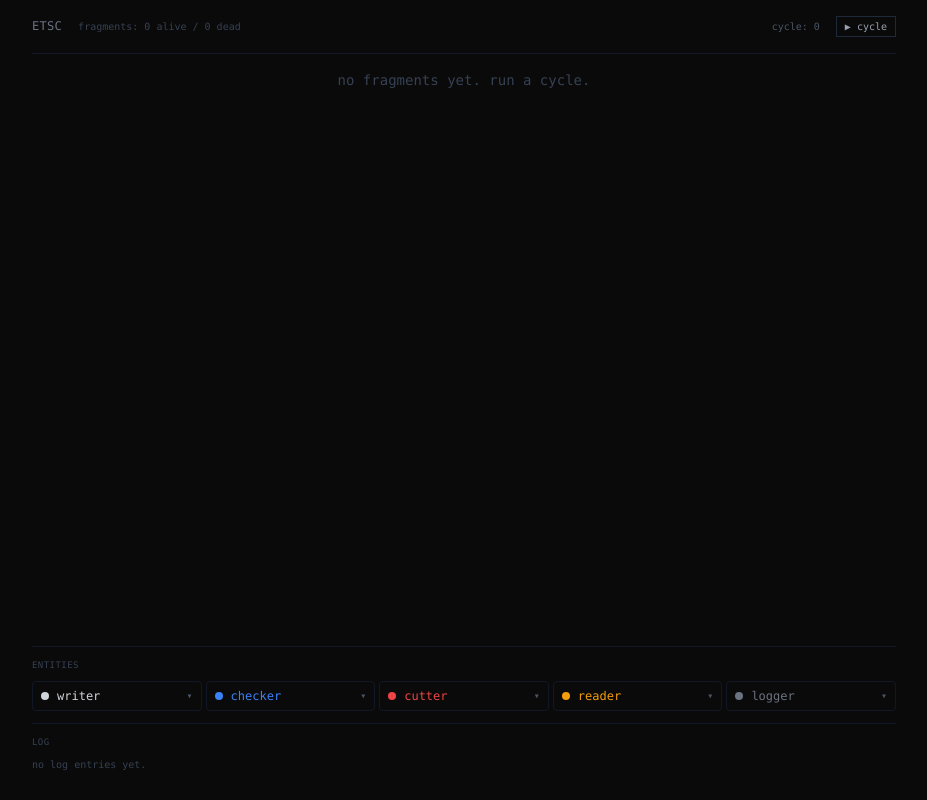
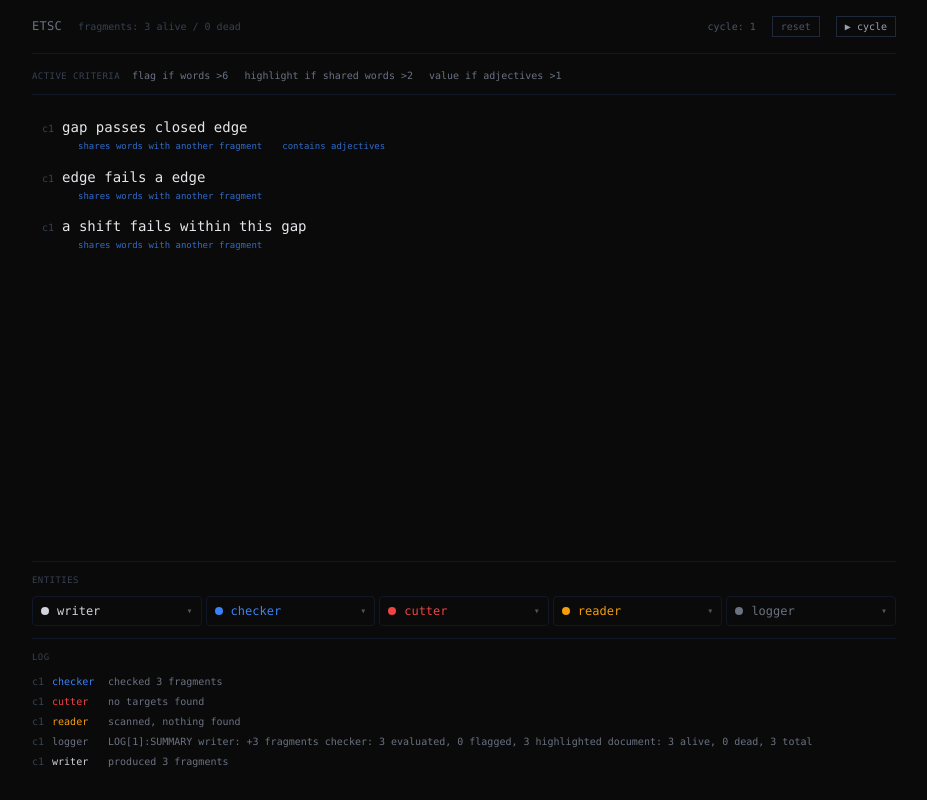
Before and after one commit to keremozan/shifting-criteria, a Next.js app: page / in a window 1280 px wide. Shown: the whole page, without its empty margins (176-1103 px from the left). Built offline with nearby package versions, Linux system fonts and the light colour scheme.

Commit message:
feat: reset button, readable marks and criteria display

```diff
--- a/data/state.json
+++ b/data/state.json
@@ -1,13 +1,228 @@
 {
-  "cycle": 0,
-  "document": [],
+  "cycle": 1,
+  "document": [
+    {
+      "id": "70vr4r0f",
+      "content": "gap passes closed edge",
+      "createdBy": "writer",
+      "createdAt": 1772448719743,
+      "cycle": 1,
+      "operations": [
+        {
+          "id": "8blofe8m",
+          "entity": "writer",
+          "type": "add",
+          "timestamp": 1772448719743,
+          "cycle": 1,
+          "detail": "produced via S→gap passes closed edge"
+        },
+        {
+          "id": "9a7ei2n7",
+          "entity": "checker",
+          "type": "value",
+          "timestamp": 1772448719744,
+          "cycle": 1,
+          "detail": "checked against 3 criteria"
+        }
+      ],
+      "alive": true,
+      "marks": [
+        {
+          "entity": "checker",
+          "type": "highlight",
+          "color": "#3b82f6",
+          "content": "repetition: matched (threshold: 2)",
+          "timestamp": 1772448719744
+        },
+        {
+          "entity": "checker",
+          "type": "value-tag",
+          "color": "#3b82f6",
+          "content": "hasAdjective: matched (threshold: 1)",
+          "timestamp": 1772448719744
+        }
+      ]
+    },
+    {
+      "id": "zu4so31k",
+      "content": "edge fails a edge",
+      "createdBy": "writer",
+      "createdAt": 1772448719743,
+      "cycle": 1,
+      "operations": [
+        {
+          "id": "xd817o6h",
+          "entity": "writer",
+          "type": "add",
+          "timestamp": 1772448719743,
+          "cycle": 1,
+          "detail": "produced via S→edge fails a edge"
+        },
+        {
+          "id": "seg8hjz3",
+          "entity": "checker",
+          "type": "value",
+          "timestamp": 1772448719744,
+          "cycle": 1,
+          "detail": "checked against 3 criteria"
+        }
+      ],
+      "alive": true,
+      "marks": [
+        {
+          "entity": "checker",
+          "type": "highlight",
+          "color": "#3b82f6",
+          "content": "repetition: matched (threshold: 2)",
+          "timestamp": 1772448719744
+        }
+      ]
+    },
+    {
+      "id": "ld9oef45",
+      "content": "a shift fails within this gap",
+      "createdBy": "writer",
+      "createdAt": 1772448719743,
+      "cycle": 1,
+      "operations": [
+        {
+          "id": "8rfdwzcs",
+          "entity": "writer",
+          "type": "add",
+          "timestamp": 1772448719743,
+          "cycle": 1,
+          "detail": "produced via S→a shift fails within this gap"
+        },
+        {
+          "id": "j7836ocu",
+          "entity": "checker",
+          "type": "value",
+          "timestamp": 1772448719744,
+          "cycle": 1,
+          "detail": "checked against 3 criteria"
+        }
+      ],
+      "alive": true,
+      "marks": [
+        {
+          "entity": "checker",
+          "type": "highlight",
+          "color": "#3b82f6",
+          "content": "repetition: matched (threshold: 2)",
+          "timestamp": 1772448719744
+        }
+      ]
+    }
+  ],
   "entities": {
-    "writer": { "id": "writer", "cycle": 0, "internalLog": [], "rules": {}, "vocabulary": [] },
-    "checker": { "id": "checker", "cycle": 0, "internalLog": [], "rules": {}, "vocabulary": [] },
-    "cutter": { "id": "cutter", "cycle": 0, "internalLog": [], "rules": {}, "vocabulary": [] },
-    "logger": { "id": "logger", "cycle": 0, "internalLog": [], "rules": {}, "vocabulary": [] },
-    "reader": { "id": "reader", "cycle": 0, "internalLog": [], "rules": {}, "vocabulary": [] }
+    "writer": {
+      "id": "writer",
+      "cycle": 1,
+      "internalLog": [
+        "[1] produced 3 fragments"
+      ],
+      "rules": {},
+      "vocabulary": [
+        "S",
+        "NP",
+        "VP",
+        "PP",
+        "DET",
+        "N",
+        "ADJ",
+        "V",
+        "P"
+      ]
+    },
+    "checker": {
+      "id": "checker",
+      "cycle": 1,
+      "internalLog": [
+        "CHK[1]:70vr4r0f:PASS(wordCount)",
+        "CHK[1]:70vr4r0f:FAIL(repetition)",
+        "CHK[1]:70vr4r0f:FAIL(hasAdjective)",
+        "CHK[1]:zu4so31k:PASS(wordCount)",
+        "CHK[1]:zu4so31k:FAIL(repetition)",
+        "CHK[1]:zu4so31k:PASS(hasAdjective)",
+        "CHK[1]:ld9oef45:PASS(wordCount)",
+        "CHK[1]:ld9oef45:FAIL(repetition)",
+        "CHK[1]:ld9oef45:PASS(hasAdjective)"
+      ],
+      "rules": {
+        "criteriaThresholds": {
+          "wordCount": 6,
+          "repetition": 2,
+          "hasAdjective": 1
+        }
+      },
+      "vocabulary": []
+    },
+    "cutter": {
+      "id": "cutter",
+      "cycle": 1,
+      "internalLog": [
+        "IDLE[1]:NO_TARGETS"
+      ],
+      "rules": {},
+      "vocabulary": []
+    },
+    "logger": {
+      "id": "logger",
+      "cycle": 1,
+      "internalLog": [
+        "LOG[1]:SUMMARY",
+        "  writer: +3 fragments",
+        "  checker: 3 evaluated, 0 flagged, 3 highlighted",
+        "  document: 3 alive, 0 dead, 3 total"
+      ],
+      "rules": {},
+      "vocabulary": []
+    },
+    "reader": {
+      "id": "reader",
+      "cycle": 1,
+      "internalLog": [
+        "RD[1]:SCAN(3)",
+        "RD[1]:QUIET"
+      ],
+      "rules": {},
+      "vocabulary": []
+    }
   },
-  "criteria": { "current": [], "history": [] },
-  "log": []
+  "criteria": {
+    "current": [],
+    "history": []
+  },
+  "log": [
+    {
+      "cycle": 1,
+      "timestamp": 1772448719743,
+      "entity": "writer",
+      "action": "produced 3 fragments"
+    },
+    {
+      "cycle": 1,
+      "timestamp": 1772448719744,
+      "entity": "checker",
+      "action": "checked 3 fragments"
+    },
+    {
+      "cycle": 1,
+      "timestamp": 1772448719744,
+      "entity": "cutter",
+      "action": "no targets found"
+    },
+    {
+      "cycle": 1,
+      "timestamp": 1772448719744,
+      "entity": "reader",
+      "action": "scanned, nothing found"
+    },
+    {
+      "cycle": 1,
+      "timestamp": 1772448719744,
+      "entity": "logger",
+      "action": "LOG[1]:SUMMARY\n  writer: +3 fragments\n  checker: 3 evaluated, 0 flagged, 3 highlighted\n  document: 3 alive, 0 dead, 3 total"
+    }
+  ]
 }
--- a/src/app/api/cycle/route.ts
+++ b/src/app/api/cycle/route.ts
@@ -13,3 +13,21 @@ export async function GET() {
   const state = loadState();
   return NextResponse.json(state);
 }
+
+export async function DELETE() {
+  const blank = {
+    cycle: 0,
+    document: [],
+    entities: {
+      writer: { id: 'writer', cycle: 0, internalLog: [], rules: {}, vocabulary: [] },
+      checker: { id: 'checker', cycle: 0, internalLog: [], rules: {}, vocabulary: [] },
+      cutter: { id: 'cutter', cycle: 0, internalLog: [], rules: {}, vocabulary: [] },
+      logger: { id: 'logger', cycle: 0, internalLog: [], rules: {}, vocabulary: [] },
+      reader: { id: 'reader', cycle: 0, internalLog: [], rules: {}, vocabulary: [] },
+    },
+    criteria: { current: [], history: [] },
+    log: [],
+  };
+  saveState(blank as any);
+  return NextResponse.json({ reset: true });
+}
--- a/src/app/page.tsx
+++ b/src/app/page.tsx
@@ -43,6 +43,15 @@ export default function Home() {
     }
   };
 
+  const resetState = async () => {
+    try {
+      await fetch('/api/cycle', { method: 'DELETE' });
+      await fetchState();
+    } catch {
+      // silent
+    }
+  };
+
   const aliveCount = state?.document.filter((f) => f.alive).length ?? 0;
   const deadCount = state?.document.filter((f) => !f.alive).length ?? 0;
 
@@ -63,6 +72,12 @@ export default function Home() {
             cycle: {state?.cycle ?? 0}
           </span>
           <button
+            onClick={resetState}
+            className="text-[10px] text-gray-600 border border-gray-800 px-2 py-0.5 hover:bg-gray-900 hover:text-gray-200 transition-colors cursor-pointer"
+          >
+            reset
+          </button>
+          <button
             onClick={runCycle}
             disabled={running}
             className="text-[10px] text-gray-400 border border-gray-800 px-2 py-0.5 hover:bg-gray-900 hover:text-gray-200 disabled:opacity-30 transition-colors cursor-pointer"
@@ -73,16 +88,37 @@ export default function Home() {
       </header>
 
       {/* Criteria */}
-      {state?.criteria.current && state.criteria.current.length > 0 && (
+      {state && (
         <div className="py-2 border-b border-gray-900">
-          <span className="text-[9px] text-gray-700 uppercase tracking-wider mr-2">
-            criteria
+          <span className="text-[9px] text-gray-700 uppercase tracking-wider mr-3">
+            active criteria
           </span>
-          {state.criteria.current.map((c, i) => (
-            <span key={i} className="text-[10px] text-gray-500 mr-3">
-              {c}
-            </span>
-          ))}
+          {(() => {
+            const thresholds = state.entities.checker?.rules?.criteriaThresholds as Record<string, number> | undefined;
+            if (!thresholds || Object.keys(thresholds).length === 0) {
+              return <span className="text-[10px] text-gray-700">none yet (run a cycle)</span>;
+            }
+            const descriptions: Record<string, string> = {
+              wordCount: 'flag if words',
+              repetition: 'highlight if shared words',
+              hasAdjective: 'value if adjectives',
+            };
+            return Object.entries(thresholds).map(([name, val]) => (
+              <span key={name} className="text-[10px] text-gray-500 mr-4">
+                {descriptions[name] || name} &gt;{val}
+              </span>
+            ));
+          })()}
+          {state.criteria.history.length > 0 && (
+            <div className="mt-1">
+              <span className="text-[9px] text-gray-700 mr-2">shifts:</span>
+              {state.criteria.history.map((h, i) => (
+                <span key={i} className="text-[9px] text-gray-600 mr-3">
+                  c{h.cycle} {h.criteria.join(', ')}
+                </span>
+              ))}
+            </div>
+          )}
         </div>
       )}
 
--- a/src/components/FragmentView.tsx
+++ b/src/components/FragmentView.tsx
@@ -1,7 +1,7 @@
 'use client';
 
 import { useState } from 'react';
-import type { Fragment, Operation } from '@/lib/types';
+import type { Fragment, Mark, Operation } from '@/lib/types';
 
 const ENTITY_COLORS: Record<string, string> = {
   writer: '#d1d5db',
@@ -11,19 +11,67 @@ const ENTITY_COLORS: Record<string, string> = {
   reader: '#f59e0b',
 };
 
-function OperationRow({ op }: { op: Operation }) {
+function describeOperation(op: Operation): string {
+  if (op.entity === 'writer' && op.type === 'add') {
+    return 'writer produced this fragment';
+  }
+  if (op.entity === 'checker' && op.type === 'value') {
+    return 'checker evaluated';
+  }
+  if (op.entity === 'cutter' && op.type === 'remove') {
+    const match = op.detail.match(/REASON\((\w+)\)/);
+    if (match) {
+      const reason = match[1];
+      if (reason === 'kill_old_unmarked') return 'cutter removed: too old, no marks';
+      if (reason === 'kill_flagged') return 'cutter removed: too many flags';
+      if (reason === 'kill_long') return 'cutter removed: too long';
+      return `cutter removed: ${reason}`;
+    }
+    return 'cutter removed';
+  }
+  if (op.entity === 'reader' && op.type === 'annotate') {
+    return `reader annotated: ${op.detail}`;
+  }
+  return `${op.entity} ${op.type}`;
+}
+
+function describeMark(m: Mark): string {
+  if (m.entity === 'checker') {
+    if (m.type === 'flag' && m.content.includes('wordCount')) {
+      const thresh = m.content.match(/threshold: (\d+)/);
+      return `too many words (>${thresh?.[1] || '?'})`;
+    }
+    if (m.type === 'highlight' && m.content.includes('repetition')) {
+      return 'shares words with another fragment';
+    }
+    if (m.type === 'value-tag' && m.content.includes('hasAdjective')) {
+      return 'contains adjectives';
+    }
+    return m.content;
+  }
+  if (m.entity === 'cutter') {
+    return `killed: ${m.content}`;
+  }
+  if (m.entity === 'reader') {
+    return m.content; // reader notation stays as-is (∴, ≈, etc.)
+  }
+  return m.content;
+}
+
+function MarkBadge({ mark }: { mark: Mark }) {
+  const text = describeMark(mark);
+  const isFlag = mark.type === 'flag';
+  const isComment = mark.type === 'comment';
+
+  if (isComment) return null; // comments rendered separately below
+
   return (
-    <div className="flex gap-2 text-[10px] leading-tight py-0.5">
-      <span className="text-gray-600 shrink-0">c{op.cycle}</span>
     <span
-        className="shrink-0"
-        style={{ color: ENTITY_COLORS[op.entity] || '#6b7280' }}
+      className={`text-[9px] px-1 py-px ${isFlag ? 'font-bold' : ''}`}
+      style={{ color: mark.color, opacity: 0.8 }}
     >
-        {op.entity}
+      {text}
     </span>
-      <span className="text-gray-500">{op.type}</span>
-      <span className="text-gray-400 truncate">{op.detail}</span>
-    </div>
   );
 }
 
@@ -31,85 +79,67 @@ export default function FragmentView({ fragment }: { fragment: Fragment }) {
   const [expanded, setExpanded] = useState(false);
 
   const comments = fragment.marks.filter((m) => m.type === 'comment');
-  const flags = fragment.marks.filter((m) => m.type === 'flag');
-  const valueTags = fragment.marks.filter((m) => m.type === 'value-tag');
-  const highlights = fragment.marks.filter((m) => m.type === 'highlight');
-  const labels = fragment.marks.filter((m) => m.type === 'label');
+  const otherMarks = fragment.marks.filter((m) => m.type !== 'comment');
 
-  const hasMark = fragment.marks.length > 0;
+  // Deduplicate similar marks (e.g. multiple "contains adjectives" from different cycles)
+  const uniqueMarks: Mark[] = [];
+  const seen = new Set<string>();
+  for (const m of otherMarks) {
+    const key = `${m.entity}:${m.type}:${describeMark(m)}`;
+    if (!seen.has(key)) {
+      seen.add(key);
+      uniqueMarks.push(m);
+    }
+  }
+
+  // Count how many times checker evaluated this (to show as a small counter)
+  const checkerCycles = fragment.operations.filter(
+    (op) => op.entity === 'checker' && op.type === 'value'
+  ).length;
 
   return (
     <div
-      className="group border-l border-transparent hover:border-gray-800 pl-2 py-1 cursor-pointer"
+      className="group border-l-2 border-transparent hover:border-gray-800 pl-2 py-1.5 cursor-pointer"
       onClick={() => setExpanded(!expanded)}
     >
-      {/* Main content line */}
-      <div className="flex items-start gap-2">
-        <span className="text-gray-700 text-[10px] leading-5 shrink-0 select-none">
+      {/* Content line */}
+      <div className="flex items-baseline gap-2">
+        <span className="text-gray-700 text-[10px] shrink-0 select-none">
           c{fragment.cycle}
         </span>
 
         <span
-          className={`leading-5 text-sm ${
+          className={`text-sm ${
             !fragment.alive
-              ? 'line-through text-gray-600 opacity-50'
+              ? 'line-through text-gray-600 opacity-40'
               : 'text-gray-200'
           }`}
         >
           {fragment.content}
         </span>
+      </div>
 
-        {/* Inline mark indicators */}
-        {hasMark && (
-          <span className="flex items-center gap-1 shrink-0 mt-1">
-            {flags.map((m, i) => (
-              <span
-                key={`flag-${i}`}
-                className="inline-block w-1.5 h-1.5 rounded-full"
-                style={{ backgroundColor: m.color }}
-                title={m.content}
-              />
+      {/* Marks — readable descriptions */}
+      {uniqueMarks.length > 0 && (
+        <div className="ml-8 mt-0.5 flex flex-wrap gap-x-3 gap-y-0.5">
+          {uniqueMarks.map((m, i) => (
+            <MarkBadge key={i} mark={m} />
           ))}
-            {highlights.map((m, i) => (
-              <span
-                key={`hl-${i}`}
-                className="inline-block w-1.5 h-1.5 rounded-sm"
-                style={{ backgroundColor: m.color }}
-                title={m.content}
-              />
-            ))}
-            {valueTags.map((m, i) => (
-              <span
-                key={`vt-${i}`}
-                className="text-[9px] px-1 rounded"
-                style={{
-                  color: m.color,
-                  border: `1px solid ${m.color}33`,
-                }}
-              >
-                {m.content}
-              </span>
-            ))}
-            {labels.map((m, i) => (
-              <span
-                key={`lb-${i}`}
-                className="text-[9px] px-1 opacity-70"
-                style={{ color: m.color }}
-              >
-                {m.content}
-              </span>
-            ))}
+          {checkerCycles > 1 && (
+            <span className="text-[9px] text-gray-700">
+              checked {checkerCycles}x
             </span>
           )}
         </div>
+      )}
 
-      {/* Reader comments (annotations) — always visible */}
+      {/* Reader annotations — symbolic notation, always visible */}
       {comments.length > 0 && (
         <div className="ml-8 mt-0.5">
           {comments.map((m, i) => (
             <div
-              key={`comment-${i}`}
-              className="text-[11px] leading-4 italic"
+              key={i}
+              className="text-[11px] leading-4"
               style={{ color: m.color }}
             >
               {m.content}
@@ -118,14 +148,19 @@ export default function FragmentView({ fragment }: { fragment: Fragment }) {
         </div>
       )}
 
-      {/* Expanded operation history */}
+      {/* Expanded: full operation timeline */}
       {expanded && fragment.operations.length > 0 && (
-        <div className="ml-8 mt-1 pt-1 border-t border-gray-900">
+        <div className="ml-8 mt-1.5 pt-1 border-t border-gray-900 space-y-0.5">
           {fragment.operations
             .slice()
             .sort((a, b) => a.timestamp - b.timestamp)
             .map((op) => (
-              <OperationRow key={op.id} op={op} />
+              <div key={op.id} className="text-[10px] leading-tight flex gap-2">
+                <span className="text-gray-700 shrink-0">c{op.cycle}</span>
+                <span style={{ color: ENTITY_COLORS[op.entity] || '#6b7280' }}>
+                  {describeOperation(op)}
+                </span>
+              </div>
             ))}
         </div>
       )}
```
Lines whose indentation alone changed are shown as unchanged.
